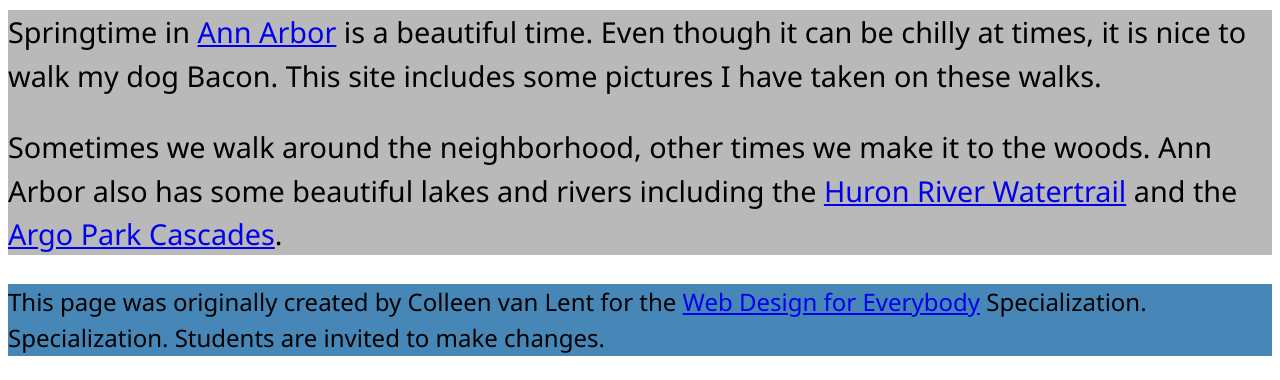
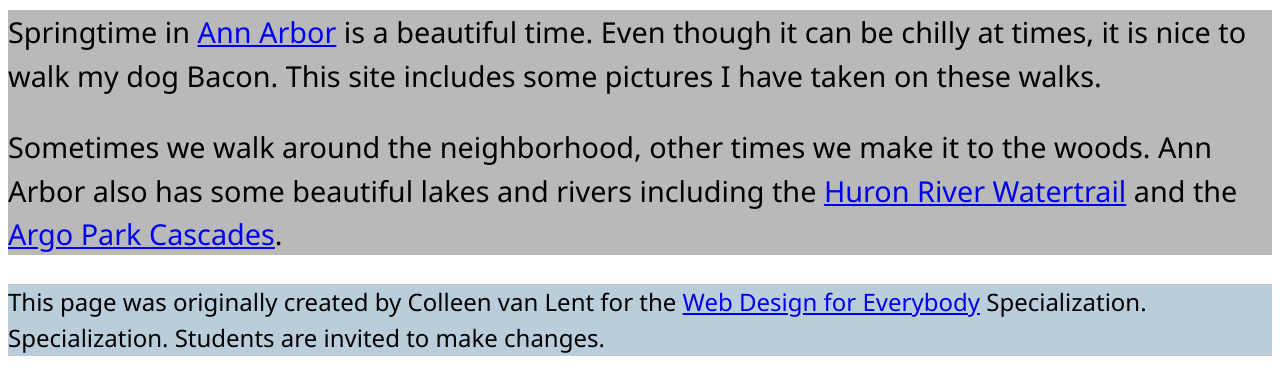
Before and after one commit to zorarjt/css, a plain HTML site: page index.html in a window 1280 px wide. Shown: the part 424-804 px from the top of the page. Drawn offline with Linux system fonts and the light colour scheme.

Commit message:
fixed contrast

```diff
--- a/css/style.css
+++ b/css/style.css
@@ -18,7 +18,7 @@ main{
 }
 
 footer{
-  background-color: #4787b7;
+  background-color: #bacddb;
 }
 
 li{
```
